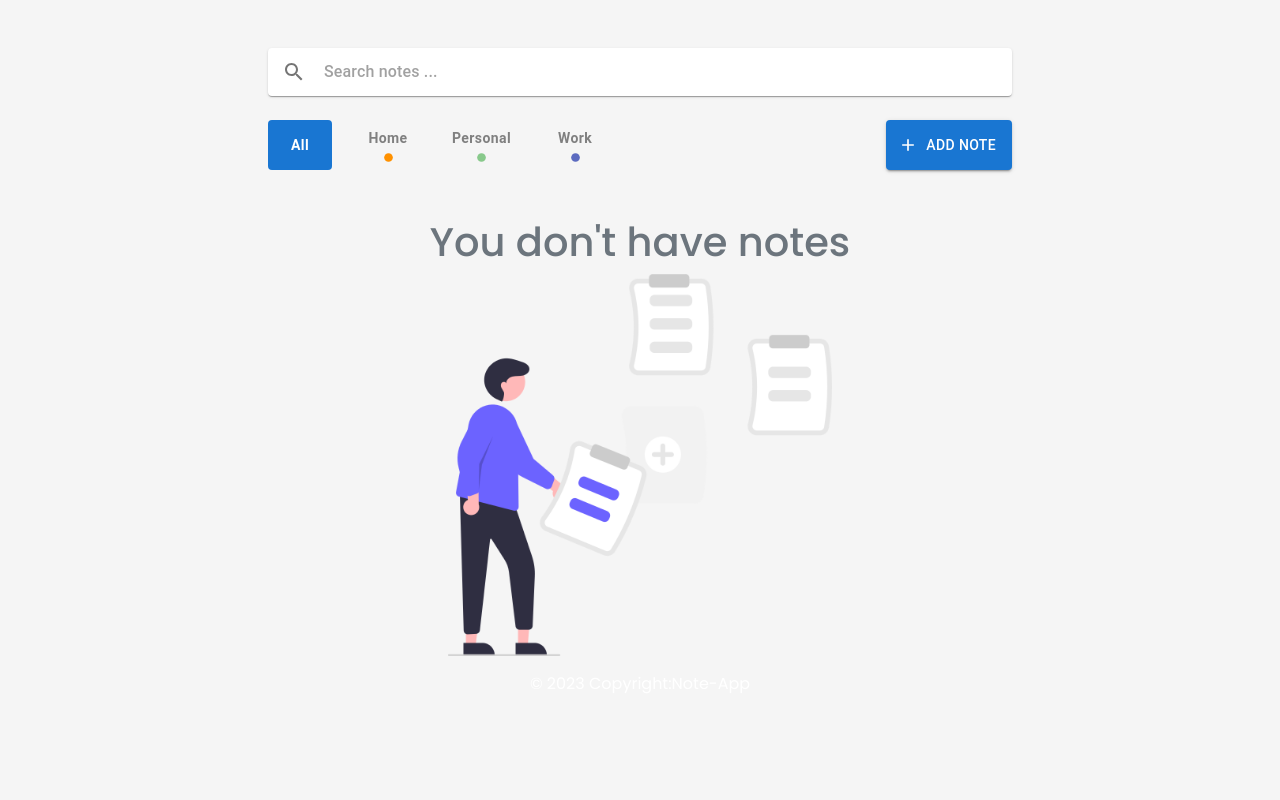
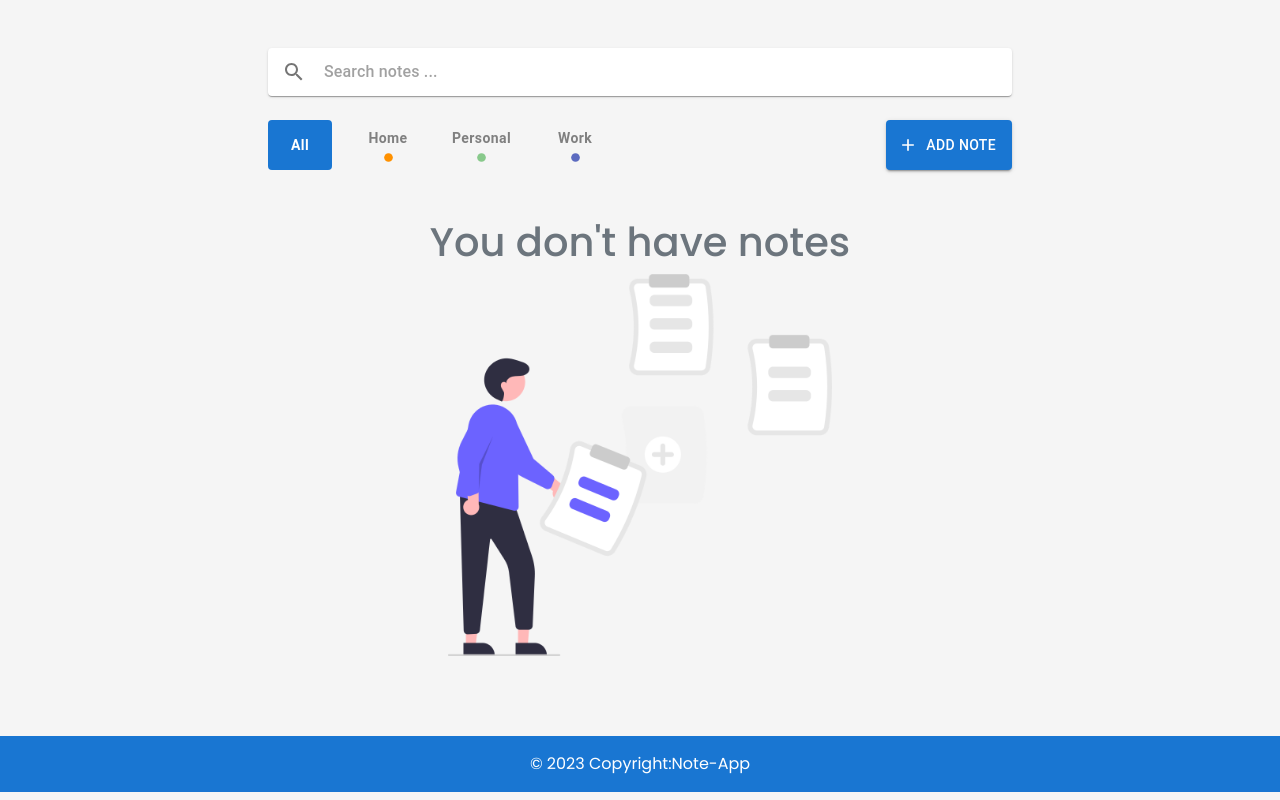
Before and after one commit to ashokbasnetofficial/note-app, a React (Create React App) app: page / in a window 1280 px wide. Built offline with nearby package versions, Linux system fonts and the light colour scheme.

Commit message:
update in search

```diff
--- a/src/App.css
+++ b/src/App.css
@@ -9,9 +9,11 @@
   .container_fluid{
     background-color: #f5f5f5;
     min-height: 100vh;
+    position: relative;
   }
   .container{
     width: 60% !important;
+    min-height: 91vh;
   }
   ::placeholder{
     font-weight: 500 !important;
@@ -28,9 +30,12 @@
     box-shadow: none !important;
   }
   .footer{
+   display: flex;
+   width: 100%;
 
-
-    width: 100%;
+   flex-direction: column;
+   background-color: #1976d2;
+   margin-top: .5rem;
   }
   @media (max-width: 1200px) {
     .container{
--- a/src/component/container/Container.jsx
+++ b/src/component/container/Container.jsx
@@ -13,14 +13,15 @@ const Container = () => {
   const [filterNotes, setFilterNotes] = useState([]);
   const [searchNote, setSearchNote] = useState([])
 
-  console.log()
+  console.log(isSearch)
+  console.log(searchNote)
   // Update local storage whenever noteValue changes
   useEffect(() => {
     localStorage.setItem('noteValue', JSON.stringify(noteValue));
   }, [noteValue]);
 
   return (
-    <div className="container d-flex flex-column ">
+    <div className="container d-flex flex-column">
       <Search
         noteValue={noteValue}
         setSearchNote={setSearchNote}
@@ -37,23 +38,24 @@ const Container = () => {
         setBtnLabel={setBtnLabel}
       />
       {
-      (
-        noteCategory&&
-        <NoteContainer
-            noteValue={filterNotes}
-            setNoteValue={setNoteValue}
-            setNoteCategory={setNoteCategory}
-            setBtnLabel={setBtnLabel}
-          />
-        )
-        ||
-        (isSearch &&
+
+        isSearch &&
           <NoteContainer
             noteValue={searchNote}
             setNoteValue={setNoteValue}
             setNoteCategory={setNoteCategory}
             setBtnLabel={setBtnLabel}
-          />)
+
+          />
+          ||
+        (  noteCategory &&
+          <NoteContainer
+          noteValue={filterNotes}
+          setNoteValue={setNoteValue}
+          setNoteCategory={setNoteCategory}
+          setBtnLabel={setBtnLabel}
+
+        />)
         ||
         (
           <NoteContainer
--- a/src/component/modal/Modal.jsx
+++ b/src/component/modal/Modal.jsx
@@ -45,6 +45,7 @@ const ModalBox = ({ open,type,handleClose,noteValue,setNoteValue,editNoteIndex,s
           setCategoryBg(noteValue[editNoteIndex].cardbg);
         }
       }, [editNoteIndex, noteValue]);
+
     const handleSelect=(event)=>{
        const category =event.target.value;
        const bg =options.find((option)=>option.value===category)?.bgcolor||'#fff'
@@ -76,7 +77,8 @@ const ModalBox = ({ open,type,handleClose,noteValue,setNoteValue,editNoteIndex,s
           setSubject('');
           setCategory('');
           setBtnLabel('all')
-        } else if (type === 'Update') {
+        }
+        else if (type === 'Update') {
             // Update existing note
             let updatedNoteValue = [...noteValue];
             updatedNoteValue[editNoteIndex] = {
@@ -86,7 +88,7 @@ const ModalBox = ({ open,type,handleClose,noteValue,setNoteValue,editNoteIndex,s
               cardbg: categorybg,
             };
             setNoteValue(updatedNoteValue);
-            setBtnLabel('all')
+
           }
         handleClose();
       };
--- a/src/component/notecontainer/notelist/NoteList.jsx
+++ b/src/component/notecontainer/notelist/NoteList.jsx
@@ -1,4 +1,4 @@
-import React,{useEffect, useState} from 'react'
+import React, { useEffect, useState } from 'react'
 
 import Card from '@mui/material/Card';
 import Checkbox from '@mui/material/Checkbox';
@@ -19,29 +19,31 @@ const formattedDate = currentDate.toLocaleDateString('en-US', {
 });
 
 const NoteList = (props) => {
-   const[updateopen,setUpdateOpen]=useState(false);
+    const [updateopen, setUpdateOpen] = useState(false);
     const [editNoteIndex, setEditNoteIndex] = useState(null);
-   const [count,setCount]=useState(0);
+    const [count, setCount] = useState(0);
 
-    useEffect(()=>{
-        if(props.noteValue.length&&props.noteValue)
-       { const index = props.noteValue.length;
+    useEffect(() => {
+        if (props.noteValue.length && props.noteValue) {
+            const index = props.noteValue.length;
             console.log(index)
             setCount(index);
-        console.log(count)}
+            console.log(count)
+        }
     },
 
-    [count,props.noteValue]
+        [count, props.noteValue]
     )
-    const handleDelete=(key)=>{
+    const handleDelete = (key) => {
 
         const updateNote = [...props.noteValue]
-      updateNote.splice(key,1)
+        updateNote.splice(key, 1)
         props.setNoteValue(updateNote);
 
     }
-    const handleCloseUpdate =()=>setUpdateOpen(false)
-    const editNote =(key)=>{
+    const handleCloseUpdate = () => setUpdateOpen(false)
+    const editNote = (key) => {
+        props.setBtnLabel('all');
         setUpdateOpen(true)
         setEditNoteIndex(key)
 
@@ -50,16 +52,16 @@ const NoteList = (props) => {
 
     return (
         <div className="notelist mt-5">
-            <NoteProgress count={count}/>
-            <div className="row">
+            <NoteProgress count={count} />
+            <div className="row " >
                 {
-                props.noteValue.map((value,key)=>{
+                    props.noteValue.map((value, key) => {
                         return <div className="col-sm-12 col-md-6 mt-4 " key={key}>
-                    <Card sx={{backgroundColor:value.cardbg}}>
+                            <Card sx={{ backgroundColor: value.cardbg }}>
                                 <CardHeader sx={{
-                        color:'white',
-                        typography:{
-                            fontSize:'1.5rem'
+                                    color: 'white',
+                                    typography: {
+                                        fontSize: '1.5rem'
                                     }
                                 }}
                                     avatar={
@@ -70,10 +72,10 @@ const NoteList = (props) => {
                                     action={
                                         <div>
                                             <IconButton>
-                                       <EditIcon onClick ={()=>editNote(key)} />
+                                                <EditIcon onClick={() => editNote(key)} />
                                             </IconButton>
                                             <IconButton>
-                                       <DeleteIcon onClick={()=>handleDelete(key)}/>
+                                                <DeleteIcon onClick={() => handleDelete(key)} />
                                             </IconButton>
                                         </div>
                                     }
@@ -82,11 +84,11 @@ const NoteList = (props) => {
                                 />
 
                                 <CardContent>
-                           <Typography variant="body1" sx={{color:'white'}}>
+                                    <Typography variant="body1" sx={{ color: 'white' }}>
                                         {value.description}
                                     </Typography>
 
-                           <Typography variant="subheading1" sx={{color:'white'}}>
+                                    <Typography variant="subheading1" sx={{ color: 'white' }}>
                                         {formattedDate}
                                     </Typography>
                                 </CardContent>
--- a/src/component/search/search.jsx
+++ b/src/component/search/search.jsx
@@ -11,17 +11,19 @@ const Search = (props) => {
 
 useEffect(() => {
     if (searchInput !== '') {
+
       props.setBtnLabel('all')
-      props.setIsSearch(true);
       let newNoteList = props.noteValue.filter((note) =>
         note.subject.includes(searchInput)
+
       );
-      console.log(newNoteList);
+
       props.setSearchNote(newNoteList);
+      props.setIsSearch(true)
     } else {
       props.setIsSearch(false);
     }
-  }, [searchInput]);
+  }, [searchInput,props.noteValue]);
 
     return (
         <div className="searchbar mt-5">
```
Lines whose indentation alone changed are shown as unchanged.
